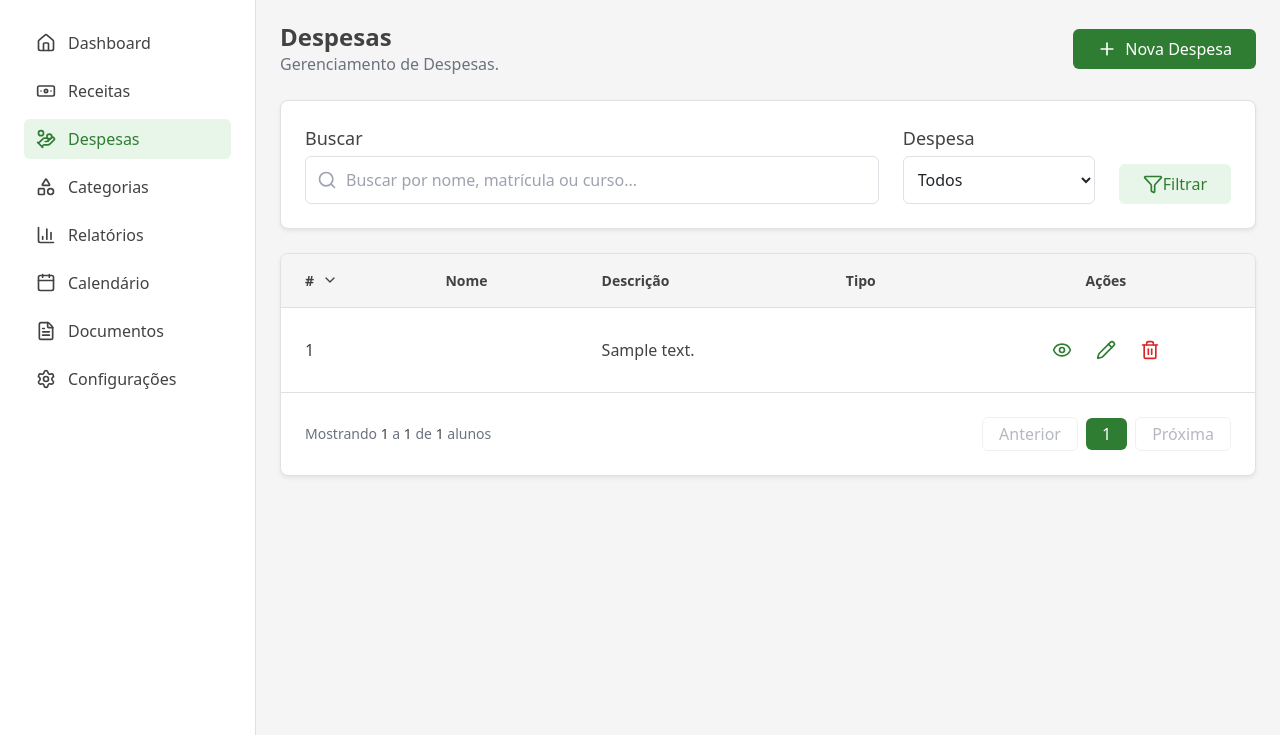
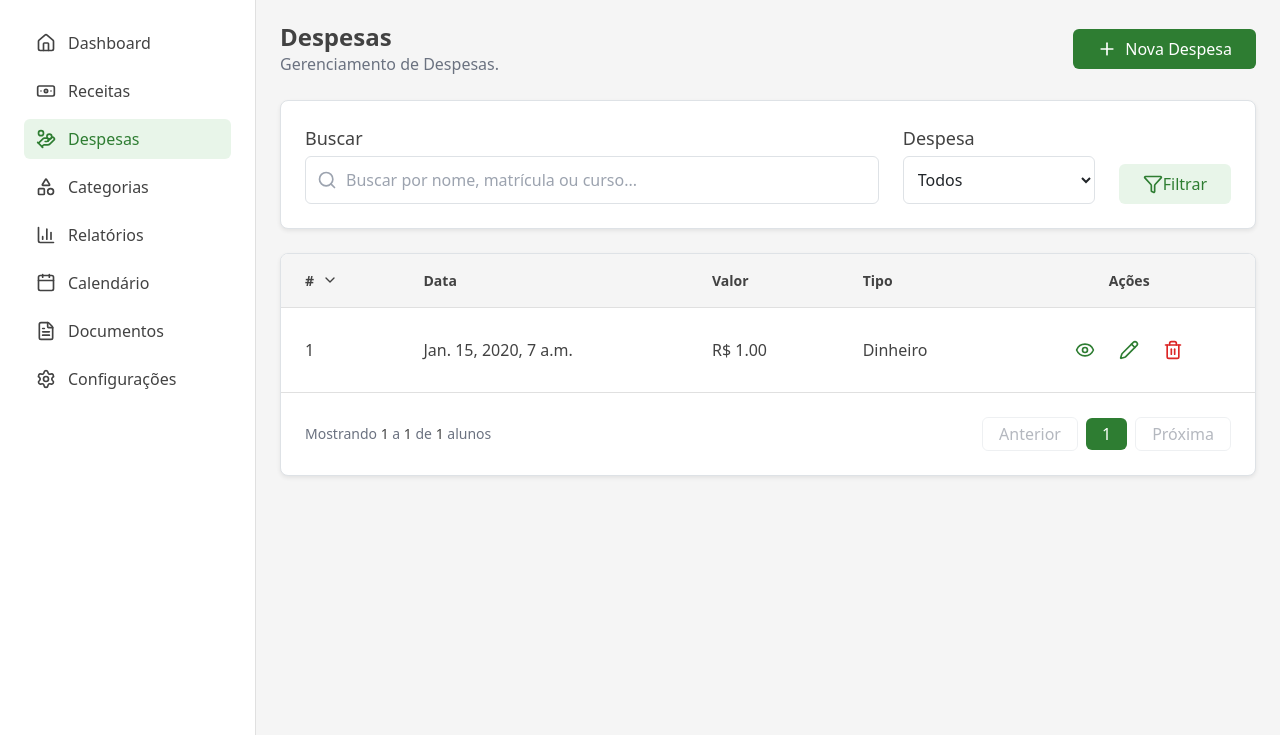
Before and after one commit to raphaeldecm/sisgef, a Django app: page /transactions/expense/list/ in a window 1280 px wide. Shown: the part 65-800 px from the top of the page. Run offline with Django 5.2, Linux system fonts and the light colour scheme; tables that the repository leaves empty hold one stand-in row (values such as "Sample post"); parts of the project's set-up code (start-up, migrations or seed data) failed here and were passed over; some libraries are stand-ins or nearby versions.

Commit message:
Adicionar campo de valor ao formulário de despesas, ajustar exibição na lista de despesas e implementar formatação de entrada para valores monetários.

```diff
--- a/sisgef/templates/base.html
+++ b/sisgef/templates/base.html
@@ -179,6 +179,7 @@
         }
         lucide.createIcons();
     }
+
 </script>
   <!-- /container -->
   {% block modal %}
--- a/sisgef/transactions/models.py
+++ b/sisgef/transactions/models.py
@@ -36,10 +36,10 @@ class Transaction(BaseModel):
         CHEQUE = "CH", _("Cheque")
         OTHER = "OT", _("Outro")
 
-    description = models.TextField()
-    value = models.DecimalField(max_digits=10, decimal_places=2)
+    description = models.TextField(verbose_name="Descrição")
+    value = models.DecimalField(verbose_name="Valor", max_digits=6, decimal_places=2)
     date = models.DateTimeField()
-    payment_proof = models.ImageField(upload_to="payment_proofs/")
+    payment_proof = models.ImageField(upload_to="payment_proofs/", blank=True, null=True)
     category = models.ForeignKey(Category, on_delete=models.PROTECT)
     payment_method = models.CharField(max_length=2, choices=PaymentMethod.choices)
 
--- a/sisgef/transactions/templates/expense/expense_list.html
+++ b/sisgef/transactions/templates/expense/expense_list.html
@@ -59,8 +59,8 @@
                       <i data-lucide="chevron-down" class="h-4 w-4"></i>
                   </div>
               </th>
-              <th class="px-6 py-3 text-left text-sm font-semibold text-[#424242]">Nome</th>
-              <th class="px-6 py-3 text-left text-sm font-semibold text-[#424242]">Descrição</th>
+              <th class="px-6 py-3 text-left text-sm font-semibold text-[#424242]">Data</th>
+              <th class="px-6 py-3 text-left text-sm font-semibold text-[#424242]">Valor</th>
               <th class="px-6 py-3 text-left text-sm font-semibold text-[#424242]">Tipo</th>
               <th class="px-6 py-3 text-center text-sm font-semibold text-[#424242]">Ações</th>
           </tr>
@@ -75,22 +75,10 @@
                       </div>
                   </div>
               </td>
-              <td class="px-6 py-4 text-[#424242]">{{ object.name }}</td>
-              <td class="px-6 py-4 text-[#424242]">{{ object.description }}</td>
-              <td class="px-6 py-4">
-                {% if object.type == 'IN' %}
-                  <span class="px-2 py-1 text-sm rounded-full bg-green-100 text-green-800">
-                  {% trans object.get_type_display %}
-                  </span>
-                {% elif object.type == 'EX' %}
-                <span class="px-2 py-1 text-sm rounded-full bg-yellow-100 text-yellow-800">
-                    {{ object.get_type_display }}
-                  </span>
+              <td class="px-6 py-4 text-[#424242]">{{ object.date }}</td>
+              <td class="px-6 py-4 text-[#424242]">R$ {{ object.value }}</td>
+              <td class="px-6 py-4 text-[#424242]">{{ object.get_payment_method_display }}</td>
 
-                {% endif %}
-
-
-              </td>
               <td class="flex items-center justify-center px-6 py-4 text-right">
                   <div class="flex gap-2">
                     <a href="{% url 'transactions:category_detail' object.pk %}" class="p-2 hover:bg-[#E8F5E9] text-[#2E7D32] rounded-md transition-colors" title="Mais opções">
```
Also changed, not shown: sisgef/transactions/forms.py (+11 -0 lines), sisgef/transactions/templates/expense/expense_form.html (+28 -2 lines), sisgef/transactions/migrations/0007_alter_expense_payment_proof_and_more.py (added).
